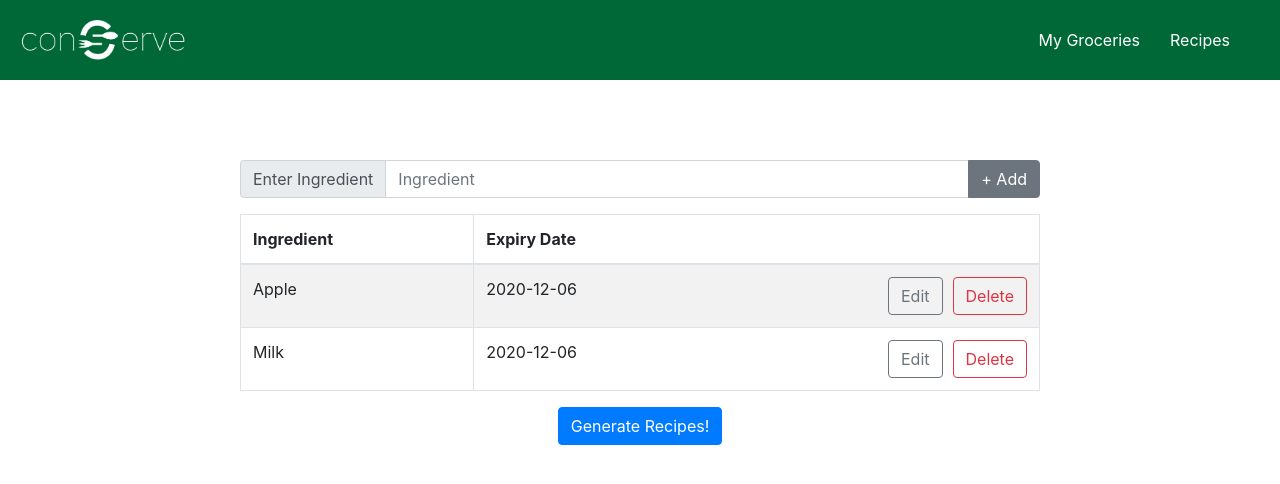
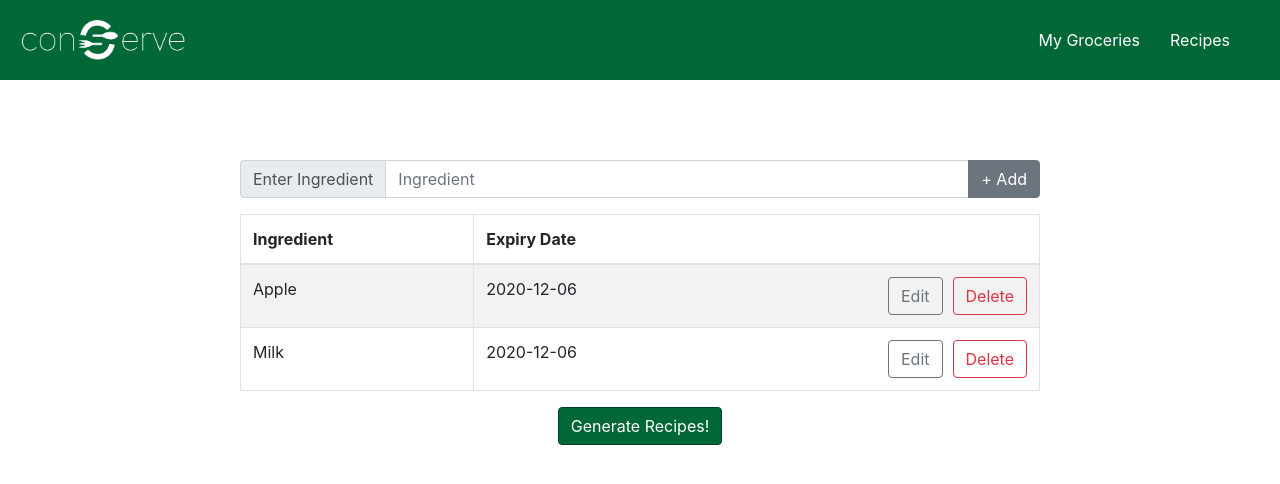
Before and after one commit to QiuhongAnnaWei/ConServe, a React (Create React App) app in the folder website/: page / in a window 1280 px wide. Shown: the top 484 px of the page. Built offline with nearby package versions, Linux system fonts and the light colour scheme.

Commit message:
button color

```diff
--- a/website/src/pages/GroceryList.css
+++ b/website/src/pages/GroceryList.css
@@ -44,5 +44,10 @@
 }
 
 .greenButton {
-    /* background-color: #006837 !important; */
+    background-color: #006837 !important;
+    border-color: #003f22 !important;
 }
+
+.greenButton:hover {
+    background-color: #003f22 !important;
+}
```
Also changed, not shown: 1 other file (tests, documents, lock files or other folders).
